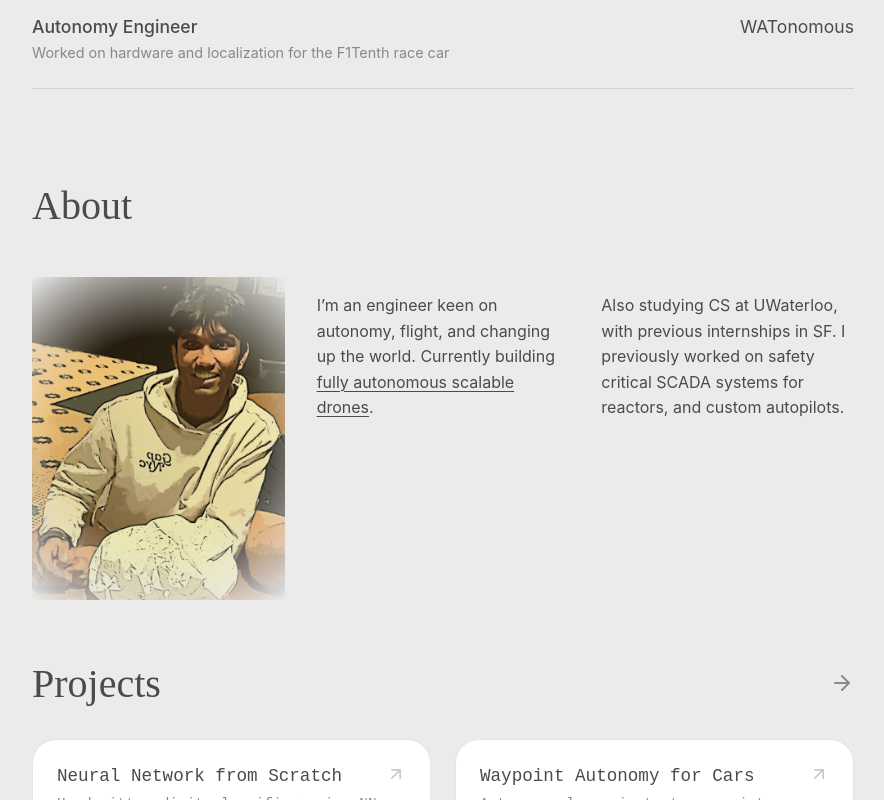
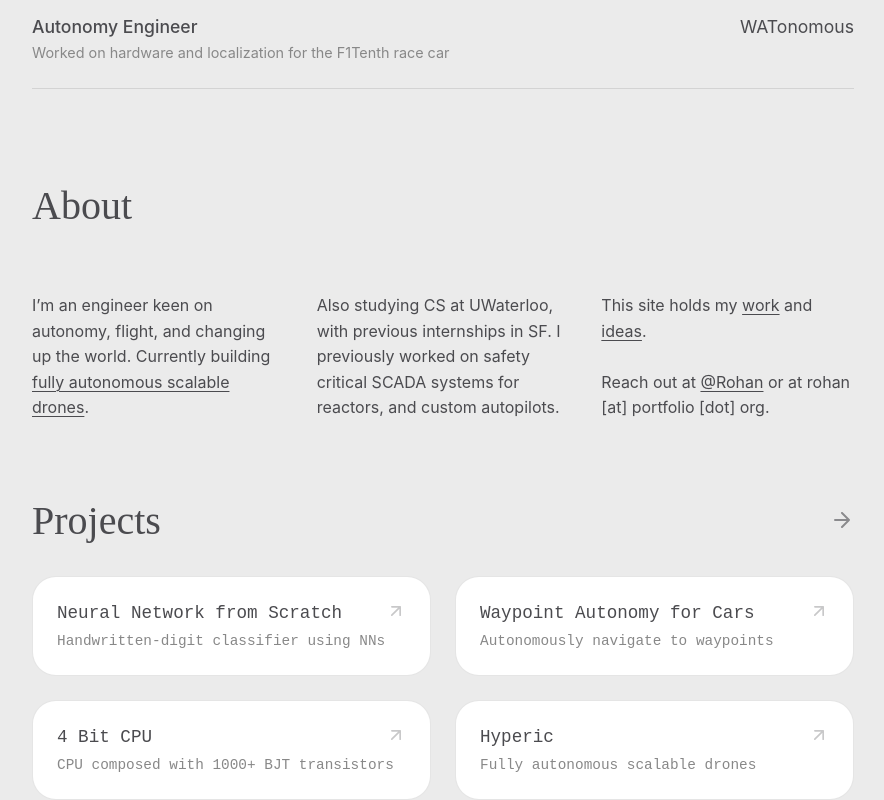
Before and after one commit to RohanKatreddy/portfolio, a React (Vite) app: page / in a window 1280 px wide. Shown: the part 1270-2070 px from the top of the page, without its empty margins (258-1142 px from the left). Built offline with nearby package versions, Linux system fonts and the light colour scheme.

Commit message:
chore: removed pic in about, typing animation always on newline

```diff
--- a/src/components/About/About.module.css
+++ b/src/components/About/About.module.css
@@ -17,15 +17,6 @@
     display: grid;
     grid-template-columns: repeat(3, 1fr);
     gap: 2rem;
-}
-
-.image {
-    width: 100%;
-    height: auto;
-    display: block;
-    mask-image: radial-gradient(circle, rgba(0,0,0,1) 50%, rgba(0,0,0,0) 100%);
-    -webkit-mask-image: radial-gradient(circle, rgba(0,0,0,1) 50%, rgba(0,0,0,0) 100%);
-    object-fit: cover;
 }
 
 .text {
--- a/src/components/About/About.tsx
+++ b/src/components/About/About.tsx
@@ -1,14 +1,10 @@
 import styles from './About.module.css';
-import aboutImage from '../../assets/about_image.png';
 
 export default function About() {
     return (
         <section id="about" className={styles.aboutSection}>
             <h2 className={styles.title}>About</h2>
             <div className={styles.grid}>
-                <div className={styles.column}>
-                    <img src={aboutImage} alt="About" className={styles.image} />
-                </div>
                 <div className={styles.column}>
                     <p className={styles.text}>
                         I&rsquo;m an engineer keen on autonomy, flight, and changing up the world. Currently building <span className={styles.link}>fully autonomous scalable drones</span>.
@@ -19,6 +15,13 @@ export default function About() {
                          Also studying CS at UWaterloo, with previous internships in SF. I previously worked on safety critical SCADA systems for reactors, and custom autopilots.
                     </p>
                 </div>
+                <div className={styles.column}>
+                    <p className={styles.text}>
+                        This site holds my <span className={styles.link}>work</span> and <span className={styles.link}>ideas</span>.
+                        <br /><br />
+                        Reach out at <a href="https://x.com/Rohan_Katreddy" target="_blank" rel="noopener noreferrer" className={styles.link}>@Rohan</a> or at rohan [at] portfolio [dot] org.
+                    </p>
+                </div>
             </div>
         </section>
     );
--- a/src/components/Home/Home.tsx
+++ b/src/components/Home/Home.tsx
@@ -15,7 +15,8 @@ export default function Home() {
                 <ThemeToggle />
                 <div className={styles.content}>
                     <h1 className={styles.title}>
-                        Hey! I&rsquo;m Rohan, a <span className={styles.italic}><TypingAnimation words={['engineer', 'designer', 'developer', 'bird']} /></span>
+                        Hey! I&rsquo;m Rohan, a <br />
+                        <span className={styles.italic}><TypingAnimation words={['engineer', 'designer', 'developer', 'bird']} /></span>
                     </h1>
 
                     <div className={styles.subheadings}>
--- a/src/components/Navbar/Navbar.tsx
+++ b/src/components/Navbar/Navbar.tsx
@@ -8,6 +8,7 @@ export default function Navbar() {
                 <a href="#experience" className={styles.link}>Experience</a>
                 <a href="#about" className={styles.link}>About</a>
                 <a href="#projects" className={styles.link}>Projects</a>
+                <a href="/Resume.pdf" target="_blank" rel="noopener noreferrer" className={styles.link}>Resume</a>
             </div>
 
             <hr className={styles.divider} />
@@ -25,13 +26,13 @@ export default function Navbar() {
                     </svg>
                     LinkedIn
                 </a>
-                <a href="mailto:email@example.com" className={styles.socialLink}>
+                <a href="mailto:rohan.katreddy@example.com" className={styles.socialLink}>
                     <svg className={styles.icon} viewBox="0 0 24 24" fill="currentColor">
                         <path d="M20 4H4c-1.1 0-1.99.9-1.99 2L2 18c0 1.1.9 2 2 2h16c1.1 0 2-.9 2-2V6c0-1.1-.9-2-2-2zm0 4l-8 5-8-5V6l8 5 8-5v2z"/>
                     </svg>
                     Email
                 </a>
-                <a href="/resume.pdf" target="_blank" rel="noopener noreferrer" className={styles.socialLink}>
+                <a href="/Resume.pdf" target="_blank" rel="noopener noreferrer" className={styles.socialLink}>
                     <svg className={styles.icon} viewBox="0 0 24 24" fill="currentColor">
                         <path d="M14 2H6c-1.1 0-1.99.9-1.99 2L4 20c0 1.1.89 2 1.99 2H18c1.1 0 2-.9 2-2V8l-6-6zm2 16H8v-2h8v2zm0-4H8v-2h8v2zm-3-5V3.5L18.5 9H13z"/>
                     </svg>
```
Also changed, not shown: 1 other file (tests, documents, lock files or other folders).
